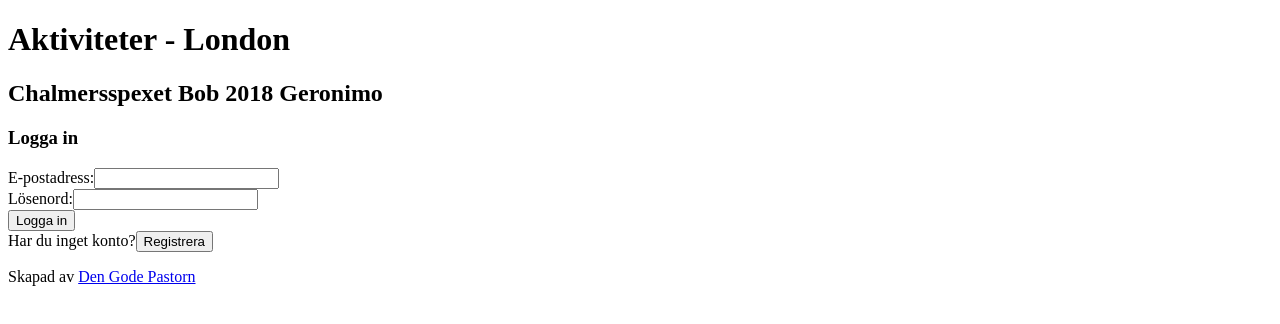
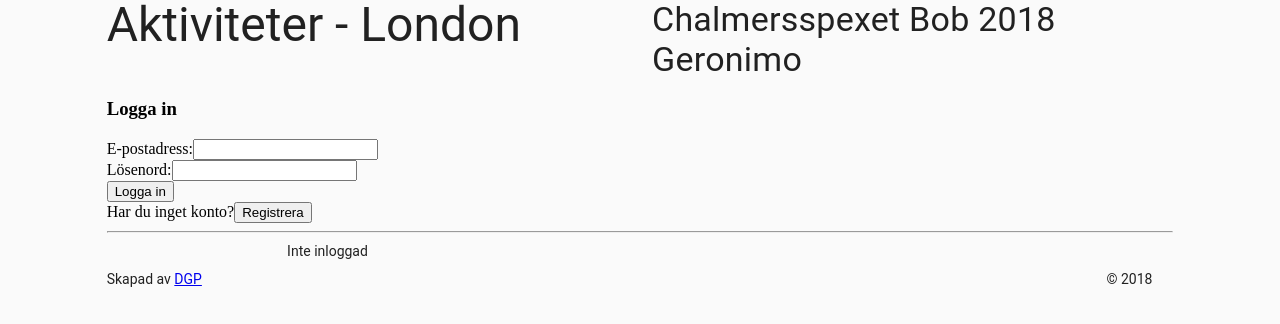
Before and after one commit to Jassob/londonspex-hs, a React (Create React App) app in the folder web/: page / in a window 1280 px wide. Shown: the top 324 px of the page. Built offline with nearby package versions, Linux system fonts and the light colour scheme.

Commit message:
Styled App.js

```diff
--- a/web/package.json
+++ b/web/package.json
@@ -3,6 +3,7 @@
   "version": "0.1.0",
   "private": true,
   "dependencies": {
+    "@material-ui/core": "^3.4.0",
     "axios": "^0.18",
     "react": "^16.6.1",
     "react-dom": "^16.6.1",
--- a/web/src/App.js
+++ b/web/src/App.js
@@ -1,10 +1,14 @@
 import React, { Component } from 'react';
 import axios from 'axios';
+import CssBaseline from '@material-ui/core/CssBaseline';
+import Grid from '@material-ui/core/Grid';
+import Typography from '@material-ui/core/Typography';
+
+import './App.css';
 import settings from './settings.js';
-
+import Utils from './Utils.js';
 import ActivityList from './ActivityList.js';
 import LoginForm from './LoginForm.js';
-import Utils from './Utils.js';
 
 class App extends Component {
     constructor(props) {
@@ -35,17 +39,38 @@ class App extends Component {
 	let content = this.state.user ? this.renderActivities() : this.renderLogin();
 	let logoutButton = this.state.user ? <button onClick={() => this.logout()}>Logga ut</button> : "";
 	return (
-	    <div>
-	      <header>
-		<h1>Aktiviteter - London</h1>
-		<h2>Chalmersspexet Bob 2018 Geronimo</h2>
-	      </header>
-	      {content}
-	      <footer>
-		<p>Skapad av <a href="mailto://jacob.t.jonsson@gmail.com">Den Gode Pastorn</a></p>
-		{logoutButton}
-	      </footer>
-	    </div>
+	    <Grid container
+                  justify="space-around">
+              <CssBaseline />
+              <Grid item xs={12} md={10}>
+                <Grid container direction="row"
+                      justify="center"
+                      alignItems="space-around"
+                      alignContents="center"
+                      className="header" spacing={24}>
+		  <Grid item xs={8} md={6}><Typography variant="h3">Aktiviteter - London</Typography></Grid>
+		  <Grid item xs={8} md={6}><Typography variant="h4">Chalmersspexet Bob 2018 Geronimo</Typography></Grid>
+	        </Grid>
+                <Grid container alignItems="space-around">
+                  <Grid item xs>
+	            {content}
+                  </Grid>
+                </Grid>
+                <hr/>
+                <Grid container direction="row" spacing={16}>
+                  <Grid item xs={4} md={2}>
+                    {logoutButton}
+                  </Grid>
+                  <Grid item xs={10} md={6} className="left">
+                    <User user={this.state.user}/>
+                  </Grid>
+                </Grid>
+                <Grid className="footer" container justify="space-between" alignItems="space-between" spacing={24}>
+                  <Grid item xs={3} md={2}><Typography>Skapad av <a href="mailto://jacob.t.jonsson@gmail.com">DGP</a></Typography></Grid>
+                  <Grid item justify="flex-end" xs={3} md={1}><Typography>© 2018</Typography></Grid>
+                </Grid>
+	      </Grid>
+            </Grid>
 	);
     }
 
@@ -70,4 +95,13 @@ class App extends Component {
     }
 }
 
+function User(props) {
+    if (props.user) {
+        return <Typography>Inloggad som {props.user.name} ({props.user.email})</Typography>;
+    } else {
+        return <Typography>Inte inloggad</Typography>;
+    }
+
+}
+
 export default App;
```
